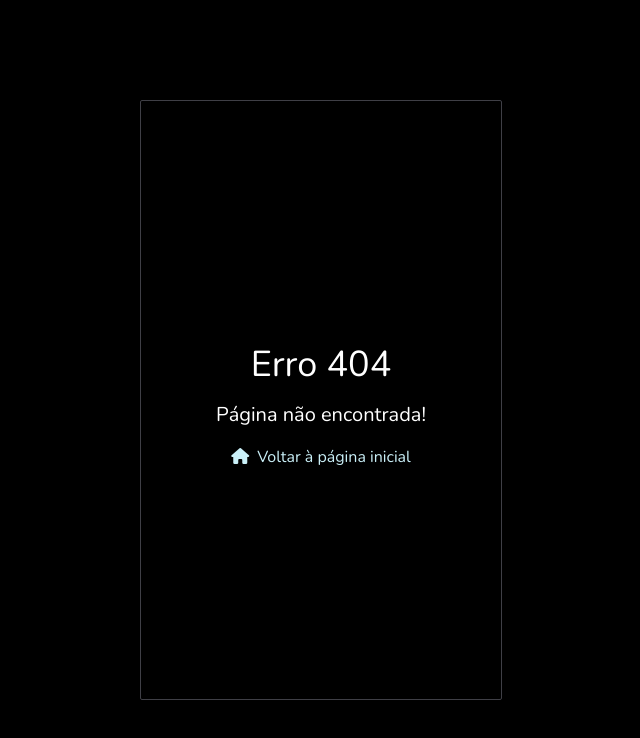
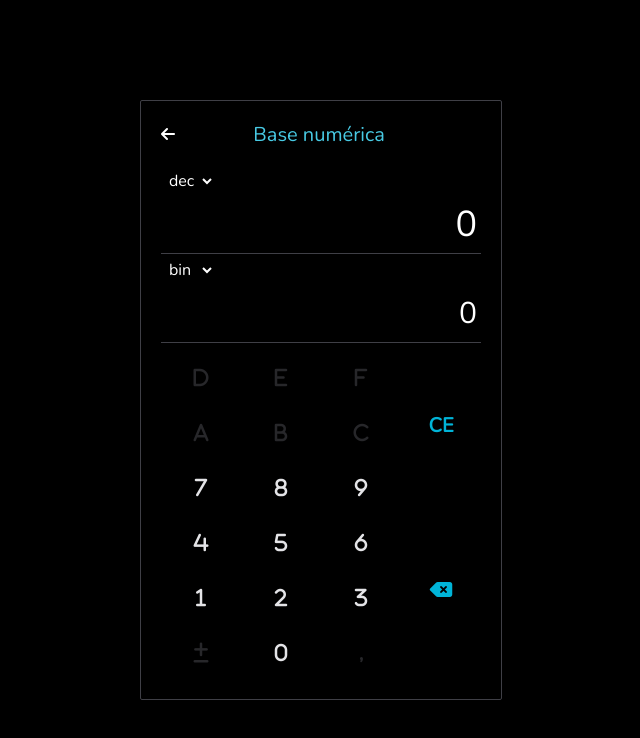
Before and after one commit to TiagoFreitas03/calculator, a React (Vite) app: page /number-base in a window 1280 px wide. Before the commit this address had no page. Shown: the top 738 px of the page, without its empty margins (319-959 px from the left). Built offline with nearby package versions, Linux system fonts and the light colour scheme.

Commit message:
criação da página para conversão de base numérica

```diff
--- a/src/routes.tsx
+++ b/src/routes.tsx
@@ -9,6 +9,7 @@ import { DateDiffCalculator } from "./screens/DateDiffCalculator"
 import { TemperatureConverter } from "./screens/TemperatureConverter"
 import { DataUnitConverter } from "./screens/DataUnitConverter"
 import { BMICalculator } from "./screens/BMICalculator"
+import { NumericBaseConverter } from "./screens/NumericBaseConverter"
 
 interface AppRoute {
 	path: string
@@ -35,5 +36,6 @@ export const routes: AppRoute[] = [
 	{ path: '/temperature', children: <TemperatureConverter />, title: 'Temperatura' },
 	{ path: '/data', children: <DataUnitConverter />, title: 'Dados' },
 	{ path: '/bmi', children: <BMICalculator />, title: 'IMC' },
+	{ path: '/number-base', children: <NumericBaseConverter />, title: 'Base numérica' },
 	{ path: '*', children: <NotFound />, hideLayout: true }
 ]
--- /dev/null
+++ b/src/screens/NumericBaseConverter.tsx
@@ -0,0 +1,84 @@
+import { useEffect, useMemo, useState } from 'react'
+
+import { Entry as Bases, EntryType as NumericBase } from '../types/EntryType'
+import { Select } from '../components/Select'
+import { Entry } from '../components/Entry'
+import { Output } from '../components/Output'
+import { Keyboard } from '../components/Keyboard'
+import { TEXT_KEYS } from '../constants/KEYS'
+
+const bases = Object.values(Bases).filter(b => isNaN(Number(b))).map(String)
+const basesNum = Object.values(Bases).filter(b => !isNaN(Number(b))).map(Number)
+const keys = TEXT_KEYS.slice().sort()
+
+export function NumericBaseConverter() {
+	const [inputBase, setInputBase] = useState<NumericBase>('dec')
+	const [outputBase, setOutputBase] = useState<NumericBase>('bin')
+	const [input, setInput] = useState('0')
+	const [output, setOutput] = useState('')
+
+	const inputBaseNum = useMemo(() => {
+		return basesNum[bases.findIndex(b => b === inputBase)]
+	}, [inputBase])
+
+	useEffect(() => {
+		setInput('0')
+		setOutput('0')
+	}, [inputBase])
+
+	useEffect(() => {
+		if (inputBase === outputBase) {
+			setOutput(input)
+		}
+
+		const outputBaseNum = basesNum[bases.findIndex(b => b === outputBase)]
+
+		// converte o valor digitado para a base from (se não considera como decimal)
+		const num = parseInt(input, inputBaseNum)
+
+		setOutput(num.toString(outputBaseNum).toUpperCase())
+	}, [outputBase, input])
+
+	return (
+		<>
+			<div className="border-b border-zinc-700">
+				<Select
+					options={bases}
+					value={inputBase}
+					onChange={e => setInputBase(e.target.value as NumericBase)}
+				/>
+
+				<div className='text-right'>
+					<Entry
+						text={input}
+						onTextChange={text => setInput(text)}
+						type={inputBase}
+						allowDecimals={false}
+					/>
+				</div>
+			</div>
+
+			<div className="border-b border-zinc-700">
+				<Select
+					options={bases}
+					value={outputBase}
+					onChange={e => setOutputBase(e.target.value as NumericBase)}
+				/>
+
+				<div className='text-right'>
+					<Output value={output} type={outputBase} />
+				</div>
+			</div>
+
+			<div className='w-80 h-[330px] relative'>
+				<Keyboard
+					layout="HEX"
+					entry={input}
+					onChangeEntry={text => setInput(text)}
+					type={inputBase}
+					disabledKeys={['+-', '.', ...keys.slice().splice(inputBaseNum + 1, keys.length - 1)]}
+				/>
+			</div>
+		</>
+	)
+}
```
